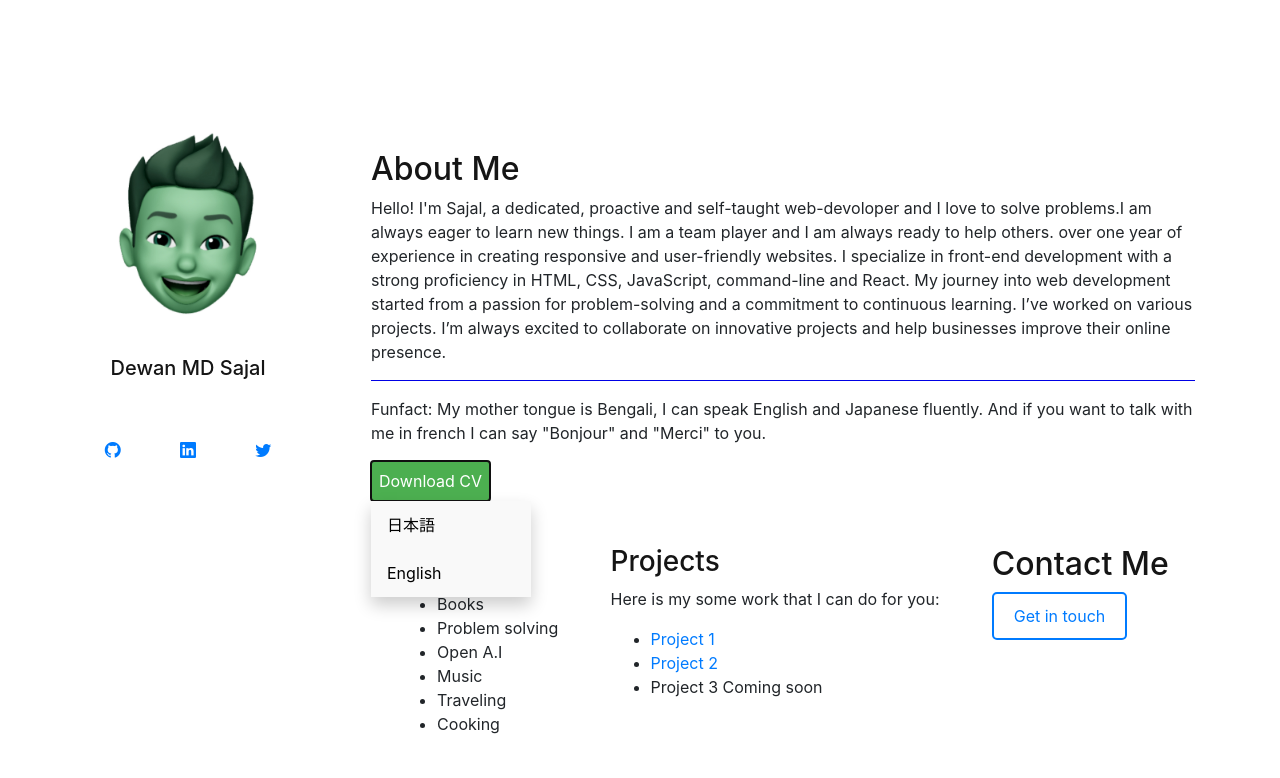
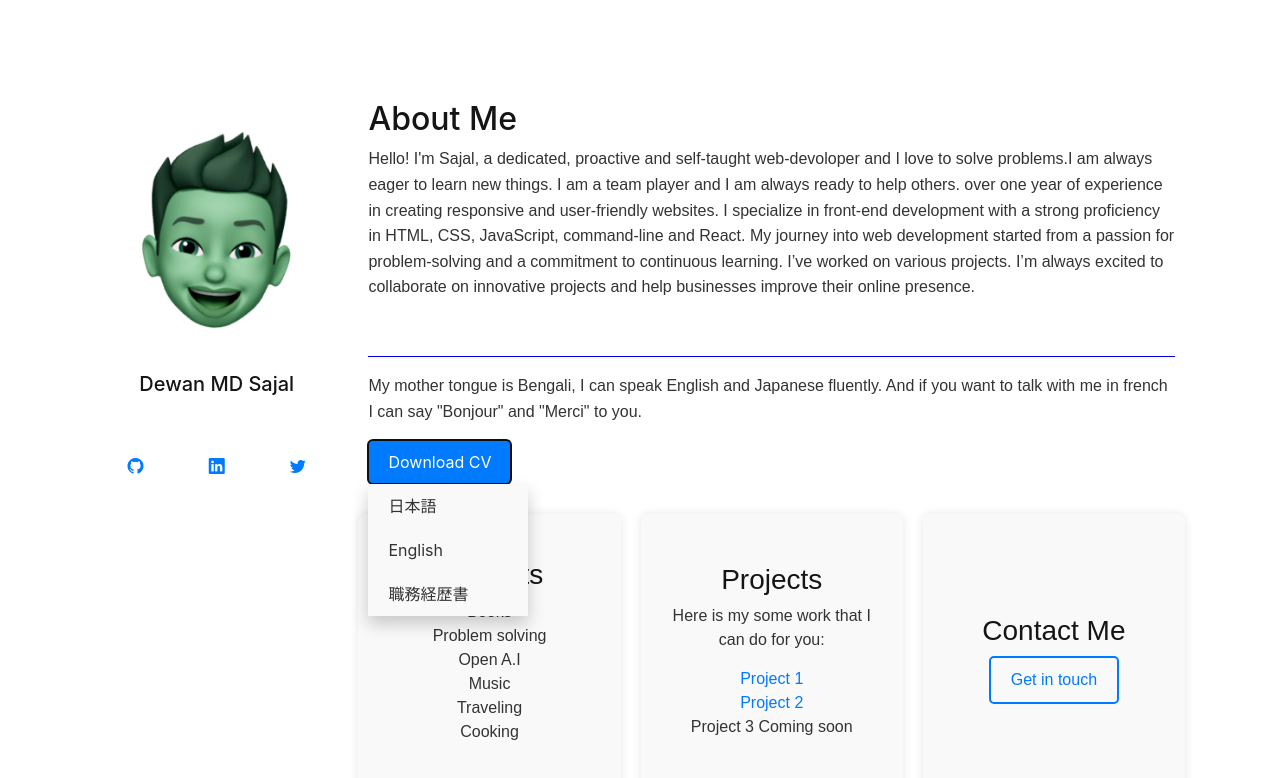
Before and after one commit to Onim1/C.V-for-wab, a website: page index.html in a window 1280 px wide. Both pictures are taken after a click on the button "Download CV". Drawn offline with nearby package versions, Linux system fonts and the light colour scheme.

Commit message:
git commit -m "Add new files and delete some files"

```diff
--- a/CSS/style.css
+++ b/CSS/style.css
@@ -41,11 +41,39 @@ hr {
         width: 100%;
     }
 
-    .content-sections {
-        flex-direction: column;
+    .div-one {
+        width: 100%;
         align-items: center;
         justify-content: center;
     }
+
+    .div-two {
+        display: flex;
+        justify-content: center;
+        align-items: center;
+        text-align: center;
+        width: 100%;
+        margin: 10px 0;
+        padding: 20px;
+    }
+
+    .flex-container {
+        flex-direction: column;
+        align-items: center;
+    }
+
+    .div-three, .div-four, .div-five {
+        width: 100%;
+        margin: 10px 0;
+        display: flex;
+        justify-content: center;
+        align-items: center;
+    }
+
+    .div-three li::before, .div-four li::before, .div-five li::before {
+        display: none;
+    }
+
 }
 img {
     max-width: 100%;
@@ -57,6 +85,8 @@ img {
     }
 }
 .container {
+    width: 100%;
+    height: 100%;
     display: flex;
     padding-top: 80px;
     padding-left: 0px;
@@ -69,18 +99,67 @@ img {
     padding-top: 20px;
 }
 
-header {
-    width: 20%; /* adjust as needed */
-    display: flex;
-    flex-direction: column;
-    align-items: center;
-    justify-content: center;
+.div-one {
+    width: 30%;
+    max-width: 600px;
+    padding: 20px;
+    margin: 0 auto;
+    display: grid;
+}
+.div-two {
+    width: 100%;
+    padding: 20px;
+}
+.div-two p {
+    font-family: 'Arial', sans-serif;
+    font-size: 16px;
+    line-height: 1.6;
+    color: #333;
 }
 
+.div-three, .div-four, .div-five{
+    display: flex;
+    flex: 1;
+    justify-content: center;
+    align-items: center;
+    margin: 10px;
+    padding: 20px;
+    background-color: #f9f9f9;
+    border-radius: 8px;
+    box-shadow: 0 0 10px rgba(0, 0, 0, 0.1);
+    transition: transform 0.3s ease, box-shadow 0.3s ease;
+    text-align: center;
+    font-family: 'Arial', sans-serif;
+    font-size: 16px;
+    line-height: 1.5;
+    color: #333;
+}
+.div-three h2, .div-four h2, .div-five h2 {
+    font-size: 24px;
+    font-weight: bold;
+    margin-bottom: 10px;
+}
+.div-three p, .div-four p, .div-five p {
+    margin-bottom: 15px;
+}
+.div-three ul, .div-four ul, .div-five ul {
+    list-style-type: none;
+    padding: 0;
+}
+
+.div-three li::before, .div-four li::before, .div-five li::before {
+    display: none;
+}
+
+.flex-container {
+    display: flex;
+    justify-content: space-between;
+    width: 100%;
+}
 main {
-    width: 80%; /* adjust as needed */
-    margin-top: 70px;
-    margin-left: 80px;
+    width: 100%; /* adjust as needed */
+    display: grid;
+    place-items: center;
 }
 
 .profile {
@@ -90,79 +169,126 @@ main {
     max-width: 100%;
     border-radius: 50%;
 }
+
+/* Dropdown Button */
+
+.dropbtn {
+    background-color: #007BFF;
+    color: #fff;
+    padding: 10px 20px;
+    border: none;
+    border-radius: 5px;
+    cursor: pointer;
+    transition: background-color 0.3s ease, color 0.3s ease;
+}
+.dropbtn:hover {
+    background-color: #0056b3;
+    color: #fff;
+}
+
+.dropdown {
+    position: relative;
+    display: inline-block;
+}
+.dropdown-content {
+    display: none;
+    position: absolute;
+    background-color: #f9f9f9;
+    min-width: 160px;
+    box-shadow: 0px 8px 16px 0px rgba(0,0,0,0.2);
+    z-index: 1;
+    opacity: 0;
+    transition: translateY(-10px);
+    transition: opacity 0.3s ease, transform 0.3s ease;
+}
+
 .dropdown-content a {
     display: block;
+    padding: 10px 20px;
+    text-decoration: none;
+    color: #333;
+    background-color: #f9f9f9;
+    transition: background-color 0.3s ease, color 0.3s ease;
+}
+.dropdown-content a:hover {
+    background-color: #007BFF;
+    color: #fff;
 }
 
+.dropdown:hover .dropdown-content {
+    display: block;
+    opacity: 1;
+    transform: translateY(0);
+}
 
+.dropdown-content.show {
+    display: block;
+    opacity: 1;
+    transform: translateY(0);
+}
 
-/*btn*/
 .btn-outline-primary {
     display: inline-block;
     padding: 10px 20px;
-    background-color: transparent; /* make the background transparent */
-    border: 2px solid #007BFF; /* add a blue border */
-    color: #007BFF; /* make the text color the same as the border color */
+    background-color: transparent;
+    border: 2px solid #007BFF;
+    color: #007BFF;
     text-decoration: none;
     border-radius: 5px;
     transition: background-color 0.3s ease, color 0.3s ease;
 }
 
 .btn-outline-primary:hover {
-    background-color: #007BFF; /* make the background the same color as the border on hover */
-    color: white; /* make the text white on hover */
+    background-color: #007BFF;
+    color: white;
 }
 
+/* @keyframes typing {
+    from {
+        width: 0;
+    }
+    to {
+        width: 100%;
+    }
+}
+@keyframes blink-caret {
+    from, to {
+        border-color: transparent;
+    }
+    50% {
+        border-color: black;
+    }
+}
+.typing {
+    overflow: hidden;
+    white-space: nowrap;
+    border-right: 2px solid black;
+    width: 80%;
+    animation: typing 8s steps(60, end), blink-caret 0.75s step-end infinite;
+} */
 
+/* @keyframes slideInFromLeft {
+    from {
+        transform: translateX(-100%);
+        opacity: 0;
+    }
+    to {
+        transform: translateX(0);
+        opacity: 1;
+    }
+}
+.slide-in-left {
+    animation: slideInFromLeft 1s ease-out;
+} */
 
-/* Container needed to position the dropdown content */
-.dropdown {
-    position: relative;
-    display: inline-block;
+@keyframes fadeIn {
+    from {
+        opacity: 0;
+    }
+    to {
+        opacity: 1;
+    }
 }
-
-/* Style the dropdown button */
-.dropbtn {
-    background-color: #4CAF50;
-    color: white;
-    padding: 8px;
-    font-size: 16px;
-    border: none;
-    cursor: pointer;
+.fade-in {
+    animation: fadeIn 2s ease-in-out;
 }
-
-/* Dropdown content (hidden by default) */
-.dropdown-content {
-    display: block;
-    max-height: 0;
-    overflow: hidden;
-    transition: max-height 0.5s ease-out;
-    position: absolute;
-    background-color: #f9f9f9;
-    min-width: 160px;
-    box-shadow: 0px 8px 16px 0px rgba(0,0,0,0.2);
-    z-index: 1;
-}
-.dropdown-content.show {
-    max-height: 200px;
-}
-/* Links inside the dropdown */
-.dropdown-content a {
-    color: black;
-    padding: 12px 16px;
-    text-decoration: none;
-    display: block;
-}
-
-/* Change color of dropdown links on hover */
-.dropdown-content a:hover {background-color: #f1f1f1}
-
-/* Show the dropdown menu on hover */
-.dropdown:hover .dropdown-content {
-    display: block;
-}
-
-/* Change the background color of the dropdown button when the dropdown content is shown */
-.dropdown:hover .dropbtn {
-    background-color: #3e8e41;
-}
--- a/index.html
+++ b/index.html
@@ -18,9 +18,10 @@
     <link rel="stylesheet" href="CSS/style.css">
     <link rel="stylesheet" href="https://stackpath.bootstrapcdn.com/bootstrap/4.5.2/css/bootstrap.min.css">
 </head>
-<body class="falling">
+<body>
     <div class="container">
-            <header class="text-center my-4">
+        <div class="div-one">
+            <header">
                 <div class="profile">
                     <img src="emoji_onim.jpeg" class="profile-image" alt="Profile Image">
                     <h1 class="name">Dewan MD Sajal</h1>
@@ -39,31 +40,33 @@
                     </ul>
                 </nav>
             </header>
+        </div>
             <main>
-            <section id="about" class=" text-align mx-auto">
+                <div class="div-two">
+                    <section id="about" class=" text-align">
 
                         <h2>About Me</h2>
-                <p>Hello!
+                        <p class="fade-in">Hello!
                             I'm Sajal, a dedicated, proactive and self-taught web-devoloper and I love to solve problems.I am always eager to learn new things. I am a team player and I am always ready to help others.  over one year of experience in creating responsive and user-friendly websites.
                             I specialize in front-end development with a strong proficiency in HTML, CSS, JavaScript, command-line and React. My journey into web development started from a passion for problem-solving and a commitment to continuous learning. I’ve worked on various projects.
-                    I’m always excited to collaborate on innovative projects and help businesses improve their online presence. <br>
+                            I’m always excited to collaborate on innovative projects and help businesses improve their online presence.</p> <br>
                             <hr>
-                    Funfact: My mother tongue is Bengali, I can speak English and Japanese fluently. And if you want to talk with me in french I can say "Bonjour" and "Merci" to you.
-                </p>
+                            <p class="typing">My mother tongue is Bengali, I can speak English and Japanese fluently. And if you want to talk with me in french I can say "Bonjour" and "Merci" to you.</p>
+
                             <div class="dropdown">
                                 <button class="dropbtn">Download CV</button>
                                 <div class="dropdown-content" aria-labelledby="dropdownMenuButton">
-                            <a class="dropdown-item" href="cv/日本語履歴書Sajal.pdf" download>日本語</a>
-                            <a class="dropdown-item" href="cv/Dewan-S-English.pdf" download>English</a>
+                                    <a class="dropdown-item" href="cv/デワン　履歴書 - 140924.xlsx" download>日本語</a>
+                                    <a class="dropdown-item" href="cv/Dewan S English - 140924.docx" download>English</a>
+                                    <a class="dropdown-item" href="cv/【職務経歴書例＿フロントエンドフォー_マット】Full.docx">職務経歴書</a>
                                 </div>
                             </div>
                     </section>
-
-
-
-            <div class="content-sections">
+                </div>
+                <div class="flex-container">
+                    <div class="div-three">
                         <section id="Intarest" class="my-4">
-                    <h2>Interests</h2>
+                            <h3>Interests</h3>
                             <ul>
                                 <li>Books</li>
                                 <li>Problem solving</li>
@@ -73,7 +76,8 @@
                                 <li>Cooking</li>
                             </ul>
                         </section>
-
+                    </div>
+                    <div class="div-four">
                         <section id="project" class="my-4">
                             <h3>Projects</h3>
                             <p>Here is my some work that I can do for you:</p>
@@ -83,13 +87,25 @@
                                 <li>Project 3 Coming soon</li>
                             </ul>
                         </section>
-
+                    </div>
+                    <div class="div-five">
                         <section id="contact" class="my-4">
-                    <h2>Contact Me</h2>
+                            <h3>Contact Me</h3>
                             <a href="mailto:sjldewan@gmail.com" class="btn-outline-primary">Get in touch</a>
                         </section>
                     </div>
+                </div>
+
+
+
+
+
             </main>
+
+
+
+
+
     </div>
 
   <script src="script/script.js"></script>
--- a/script/script.js
+++ b/script/script.js
@@ -22,32 +22,20 @@ document.addEventListener('DOMContentLoaded', function() {
 });
 
 
-// Get the dropdown button
-var dropbtn = document.querySelector(".dropbtn");
+document.addEventListener('DOMContentLoaded', function() {
+  const dropdown = document.querySelector('.dropdown');
+  const dropbtn = document.querySelector('.dropbtn');
+  const dropdownContent = document.querySelector('.dropdown-content');
 
-// Toggle the display of the dropdown content on click
-dropbtn.onclick = function() {
-  document.querySelector(".dropdown-content").classList.toggle("show");
-}
+  dropbtn.addEventListener('click', function() {
+    dropdownContent.classList.toggle('show');
+  });
 
-// Close the dropdown if the user clicks outside of it
-window.onclick = function(event) {
-  if (!event.target.matches('.dropbtn')) {
-    var dropdowns = document.getElementsByClassName("dropdown-content");
-    for (var i = 0; i < dropdowns.length; i++) {
-      var openDropdown = dropdowns[i];
-      if (openDropdown.classList.contains('show')) {
-        openDropdown.classList.remove('show');
+  window.addEventListener('click', function(event) {
+    if (!event.target.matches('.dropbtn')) {
+      if (dropdownContent.classList.contains('show')) {
+        dropdownContent.classList.remove('show');
       }
     }
-  }
-}
-
-document.querySelector('.dropbtn').addEventListener('click', function() {
-  var content = this.nextElementSibling;
-  if (content.style.maxHeight){
-      content.style.maxHeight = null;
-  } else {
-      content.style.maxHeight = content.scrollHeight + "px";
-  }
+  });
 });
```
Also changed, not shown: 6 other files. Lines whose indentation alone changed are shown as unchanged.
